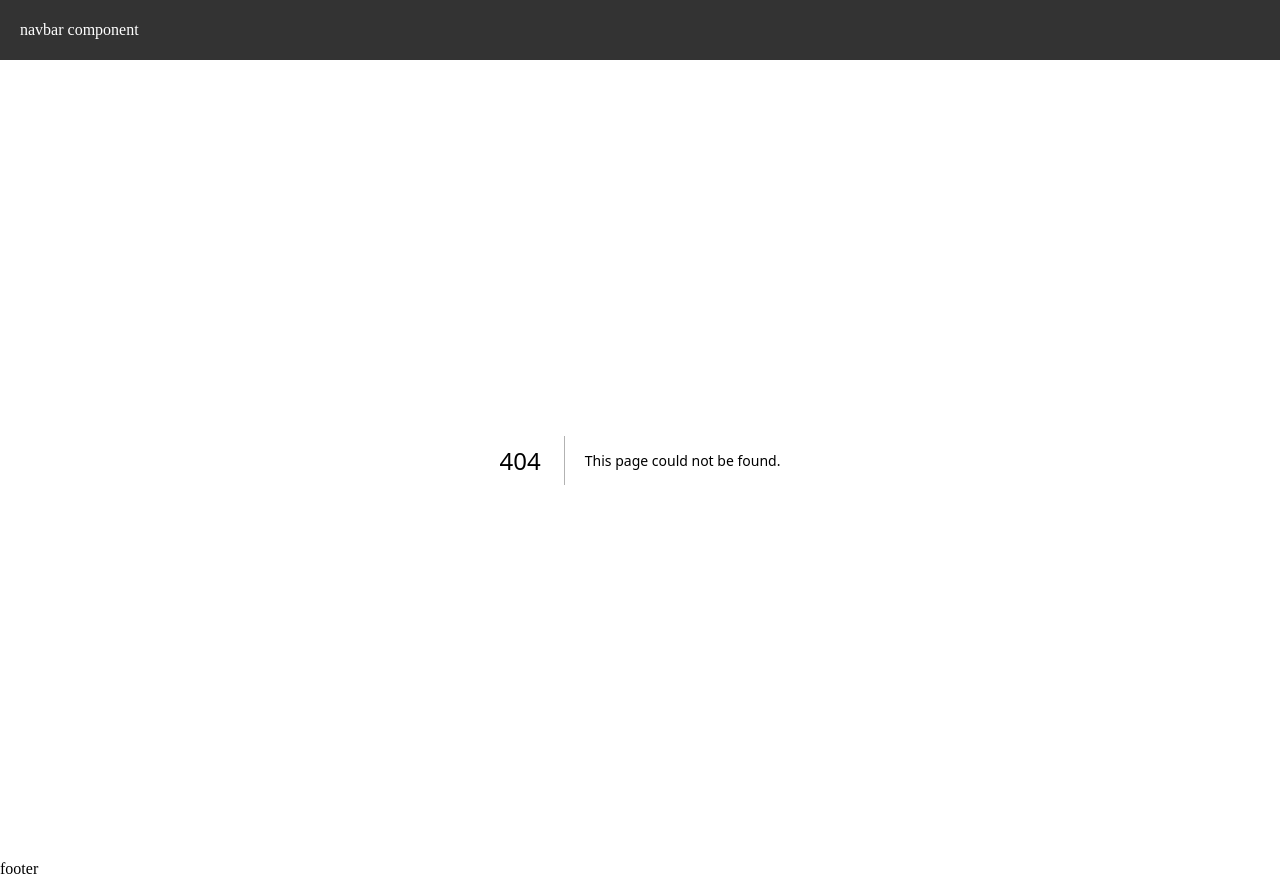
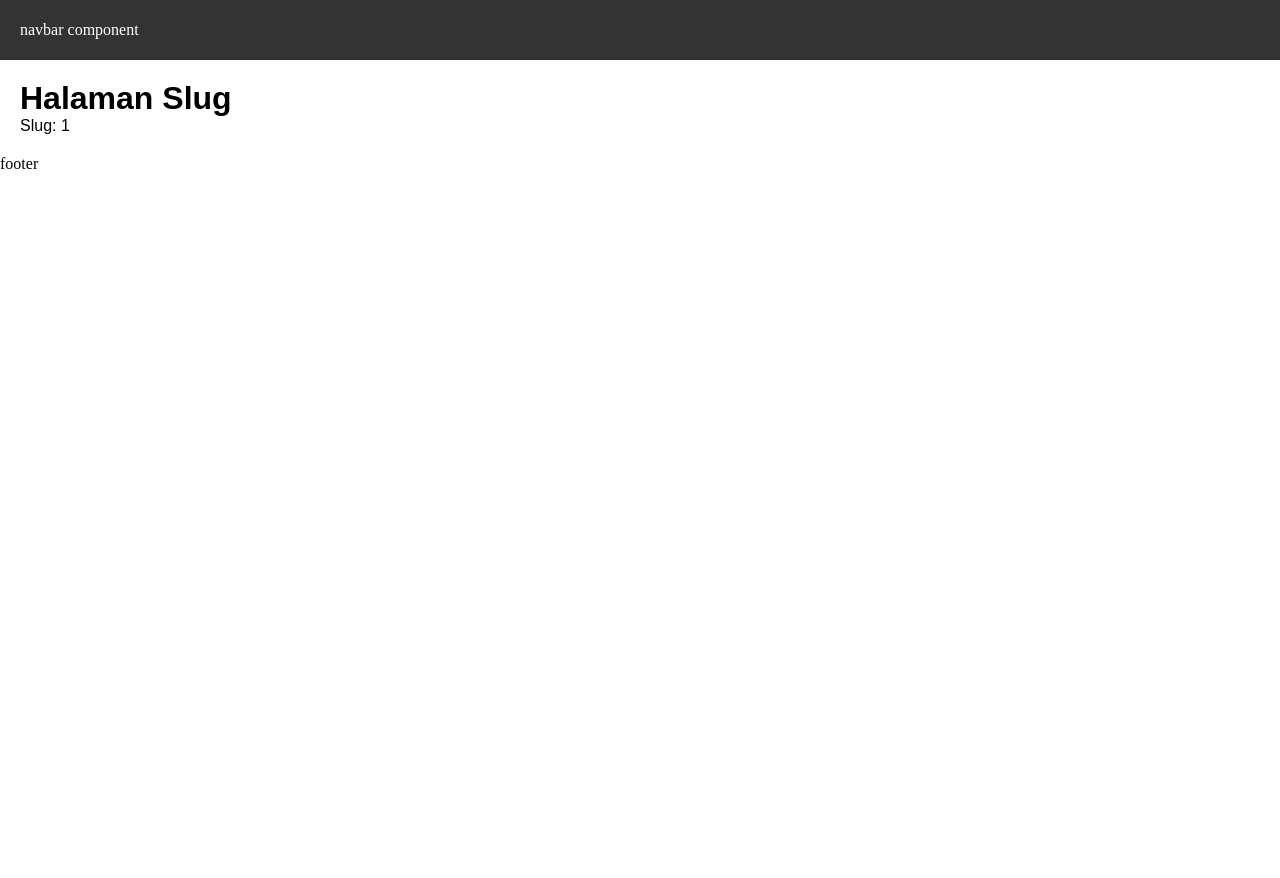
Before and after one commit to Fahrizp24/framework, a Next.js app in the folder P2/next-routing/: page /blog/1 in a window 1280 px wide. Before the commit this address had no page. After the commit the page ends 800 px from the top, so only its background shows below. Built offline with nearby package versions, Linux system fonts and the light colour scheme.

Commit message:
P2_Tugas 2 – Dynamic Routing

```diff
--- /dev/null
+++ b/P2/next-routing/src/pages/blog/[slug].tsx
@@ -0,0 +1,17 @@
+import { useRouter } from 'next/router';
+
+const HalamanSlug = () => {
+  const router = useRouter();
+  console.log(router);
+
+    const { query }= useRouter();
+
+  return (
+    <div style={{ padding: '20px', fontFamily: 'sans-serif' }}>
+      <h1>Halaman Slug</h1>
+      <p>Slug: {query.slug}</p>
+    </div>
+  );
+};
+
+export default HalamanSlug;
```
Also changed, not shown: P2/next-routing/src/pages/blog/index.tsx (added, +9 -0 lines).
